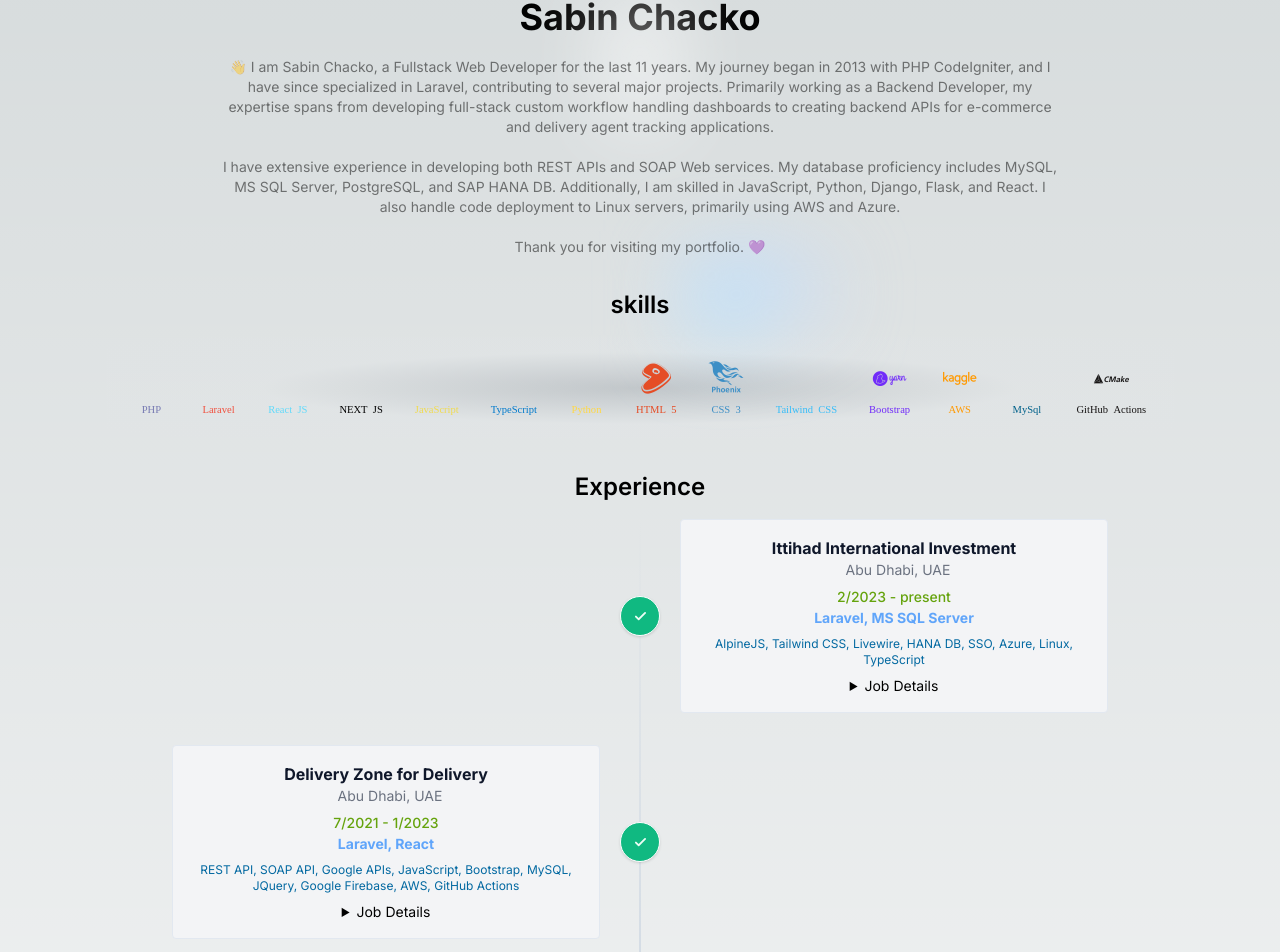
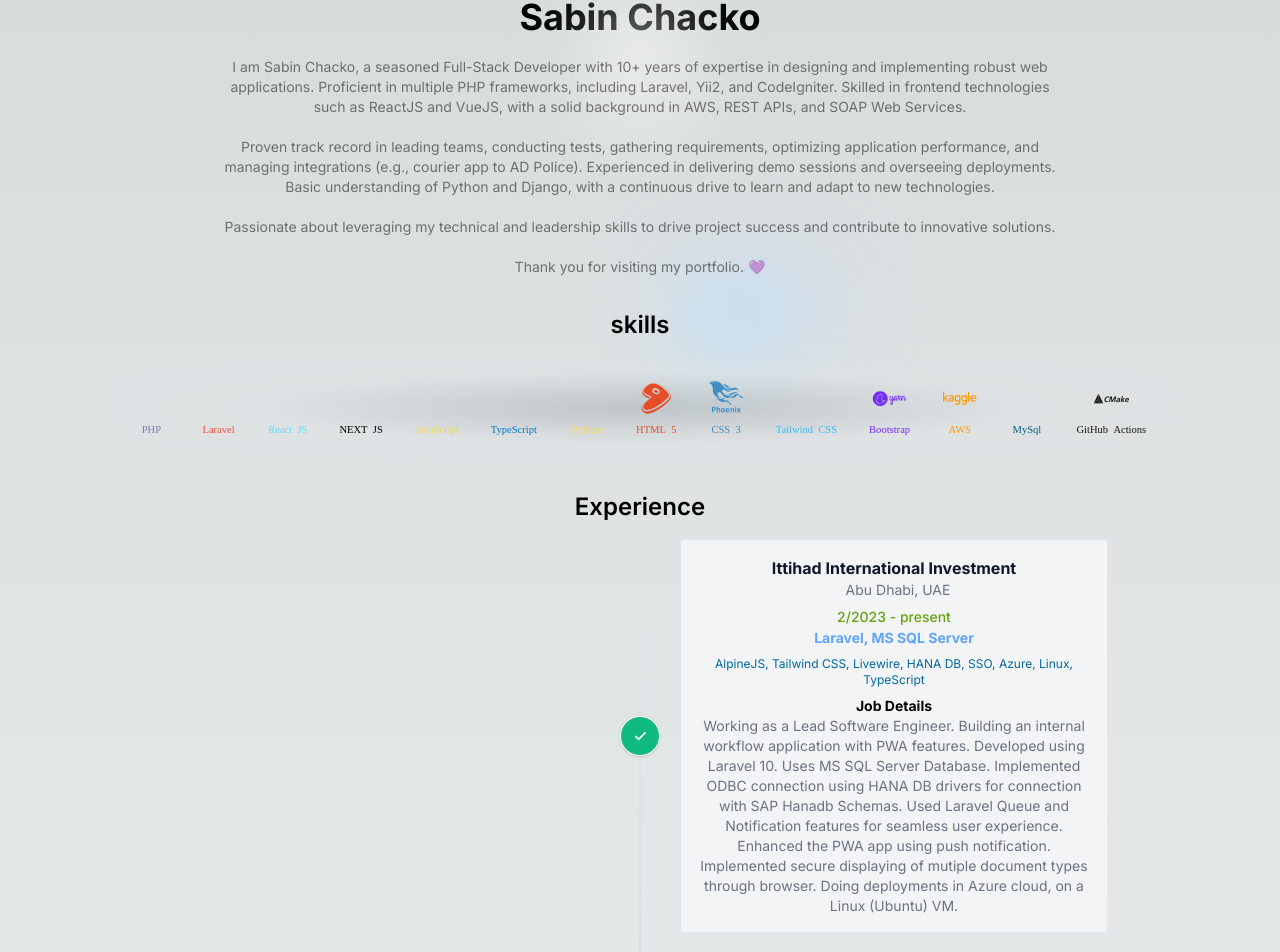
Before and after one commit to sabinchacko03/sabinchacko03.github.io, a Next.js app: page / in a window 1280 px wide. Shown: the part 89-1041 px from the top of the page. Built offline with nearby package versions, Linux system fonts and the light colour scheme.

Commit message:
Lead, open JD

```diff
--- /dev/null
+++ b/app/components/JobDetails.js
@@ -0,0 +1,26 @@
+"use client";
+
+import { useState } from "react";
+
+const JobDetails = ({ experience }) => {
+  const [isOpen, setIsOpen] = useState(true);
+
+  const toggleDetails = () => {
+    setIsOpen(!isOpen);
+  };
+
+  return (
+    <div className="text-sm">
+      <h1 className="cursor-pointer font-bold" onClick={toggleDetails}>
+        Job Details
+      </h1>
+      {isOpen && (
+        <p className="text-gray-500 w-full-important">
+          {experience.jobDetails}
+        </p>
+      )}
+    </div>
+  );
+};
+
+export default JobDetails;
--- a/app/config.js
+++ b/app/config.js
@@ -75,7 +75,7 @@ export let experiences = [
       "TypeScript",
     ],
     jobDetails:
-      "Working as a Lead Software Engineer. Building an internal workflow application with PWA features. Developed using Laravel 10. Uses MS SQL Server Database. Implemented ODBC connection using HANA DB drivers for connection with SAP Hanadb Schemas. Used Laravel Queue and Notification features for seamless user experience. Enhanced the PWA app using push notification. Deployed in Azure cloud, on a Linux (Ubuntu) VM.",
+      "Working as a Lead Software Engineer. Building an internal workflow application with PWA features. Developed using Laravel 10. Uses MS SQL Server Database. Implemented ODBC connection using HANA DB drivers for connection with SAP Hanadb Schemas. Used Laravel Queue and Notification features for seamless user experience. Enhanced the PWA app using push notification. Implemented secure displaying of mutiple document types through browser. Doing deployments in Azure cloud, on a Linux (Ubuntu) VM.",
   },
   {
     company: "Delivery Zone for Delivery",
@@ -96,7 +96,7 @@ export let experiences = [
       "GitHub Actions",
     ],
     jobDetails:
-      "Lead Software Developer for an Ecommerce and Delivery app. Managed the team towards the successfull integration of Delivery App with AD Police app. Used Laravel & AWS services (EC2, S3, RDS) in the backend. Used React Native in the frontend. Used Laravel Queue system extensively for order allocation and notifications. Built SOAP Web Services API in Laravel for the vendors to consume.",
+      "Lead Software Developer for an Ecommerce and Delivery app. Managed the team towards the successfull integration of Delivery App with AD Police System. Used Laravel, Firebase & AWS services (EC2, S3, RDS) in the backend. Used React Native in the frontend. Used Laravel Queue system along with Redis for critical actions like order allocation and notifications. Built SOAP Web Services API in Laravel for the vendors to consume.",
   },
   {
     company: "Ducon Industries FZCO",
@@ -123,7 +123,7 @@ export let experiences = [
     mainTech: ["Codeigniter", "Laravel"],
     technologies: ["PHP", "JQuery", "JavaScript", "MySQL"],
     jobDetails:
-      "Managed company's 5 Ecommerce websites. Used Laravel, Yii2 and Concrete5 for managing Ecommerce apps. Successfully integrated with Salesforce to develop an ecommerce application with Salesforce backend. Used React components in the frontend. Optimized website performances using database optimization, cacheing, CDN, lazy loading, etc.",
+      "Led a team of developers and testers, ensuring the successful completion of tasks and projects. Facilitated effective communication with stakeholders and management to gather and clarify requirements. Played an active role in development, utilizing PHP, JavaScript, Laravel, and CodeIgniter to deliver high-quality solutions.",
   },
   {
     company: "Braddock Infotech",
@@ -142,5 +142,7 @@ export let experiences = [
     location: "Kerala, India",
     mainTech: ["Codeigniter"],
     technologies: ["JQuery", "MySQL", "Bootstrap"],
+    jobDetails:
+      "Started developing web applications using HTML, CSS and PHP. Used Codeigniter, MySQL and Apache. Promoted as a Team Leader, interacted with the stakeholders and ensured the requirement delivery.",
   },
 ];
--- a/app/page.js
+++ b/app/page.js
@@ -1,8 +1,29 @@
 import Image from "next/image";
 import "devicon";
 import { skills, experiences } from "./config";
+import JobDetails from "./components/JobDetails";
 
 export default function Home() {
+  const calculateYears = () => {
+    const startDate = new Date(2013, 10);
+    const currentDate = new Date();
+
+    let yearsDifference = currentDate.getFullYear() - startDate.getFullYear();
+
+    if (
+      currentDate.getMonth() < startDate.getMonth() ||
+      (currentDate.getMonth() === startDate.getMonth() &&
+        currentDate.getDate() < startDate.getDate())
+    ) {
+      yearsDifference--;
+    }
+
+    return yearsDifference;
+  };
+
+  const years = calculateYears();
+
+
   return (
     <main className="flex min-h-screen flex-col items-center justify-between p-4">
       <div className="z-10 max-w-5xl w-full items-center justify-between font-mono text-sm lg:flex">
@@ -17,15 +38,20 @@ export default function Home() {
         <p
           className={`m-0 md:mt-5 max-w-[95ch] text-sm opacity-50 my-2 md:m-0`}
         >
+          {`I am Sabin Chacko, a seasoned Full-Stack Developer with ${years}+ years of expertise in designing and implementing robust web applications. Proficient in multiple PHP frameworks, including Laravel, Yii2, and CodeIgniter. Skilled in frontend technologies such as ReactJS and VueJS, with a solid background in AWS, REST APIs, and SOAP Web Services.`}
+        </p>
+        <p
+          className={`m-0 md:mt-5 max-w-[95ch] text-sm opacity-50 my-2 md:m-0`}
+        >
           {
-            "👋 I am Sabin Chacko, a Fullstack Web Developer for the last 11 years. My journey began in 2013 with PHP CodeIgniter, and I have since specialized in Laravel, contributing to several major projects. Primarily working as a Backend Developer, my expertise spans from developing full-stack custom workflow handling dashboards to creating backend APIs for e-commerce and delivery agent tracking applications."
+            "Proven track record in leading teams, conducting tests, gathering requirements, optimizing application performance, and managing integrations (e.g., courier app to AD Police). Experienced in delivering demo sessions and overseeing deployments. Basic understanding of Python and Django, with a continuous drive to learn and adapt to new technologies."
           }
         </p>
         <p
           className={`m-0 md:mt-5 max-w-[95ch] text-sm opacity-50 my-2 md:m-0`}
         >
           {
-            "I have extensive experience in developing both REST APIs and SOAP Web services. My database proficiency includes MySQL, MS SQL Server, PostgreSQL, and SAP HANA DB. Additionally, I am skilled in JavaScript, Python, Django, Flask, and React. I also handle code deployment to Linux servers, primarily using AWS and Azure."
+            "Passionate about leveraging my technical and leadership skills to drive project success and contribute to innovative solutions."
           }
         </p>
 
@@ -102,14 +128,7 @@ export default function Home() {
                   <div className="text-sky-700 text-xs md:text-normal my-2">
                     {experience.technologies.join(", ")}
                   </div>
-                  {experience.jobDetails && (
-                    <details className="text-sm">
-                      <summary className="cursor-pointer">Job Details</summary>
-                      <p className="text-gray-500 w-full-important">
-                        {experience.jobDetails}
-                      </p>
-                    </details>
-                  )}
+                  <JobDetails experience={experience} />
                 </div>
               </div>
             );
```
